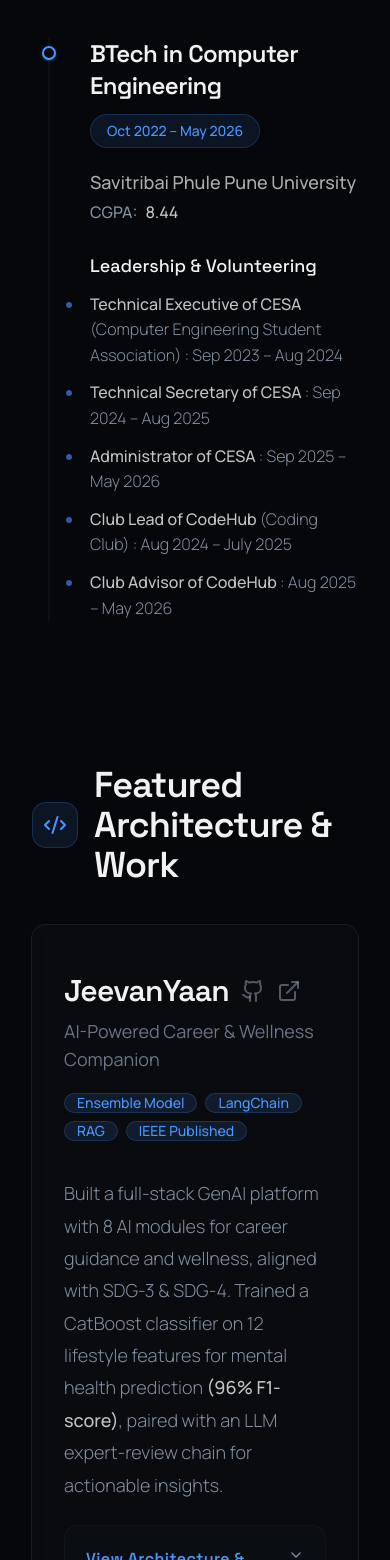
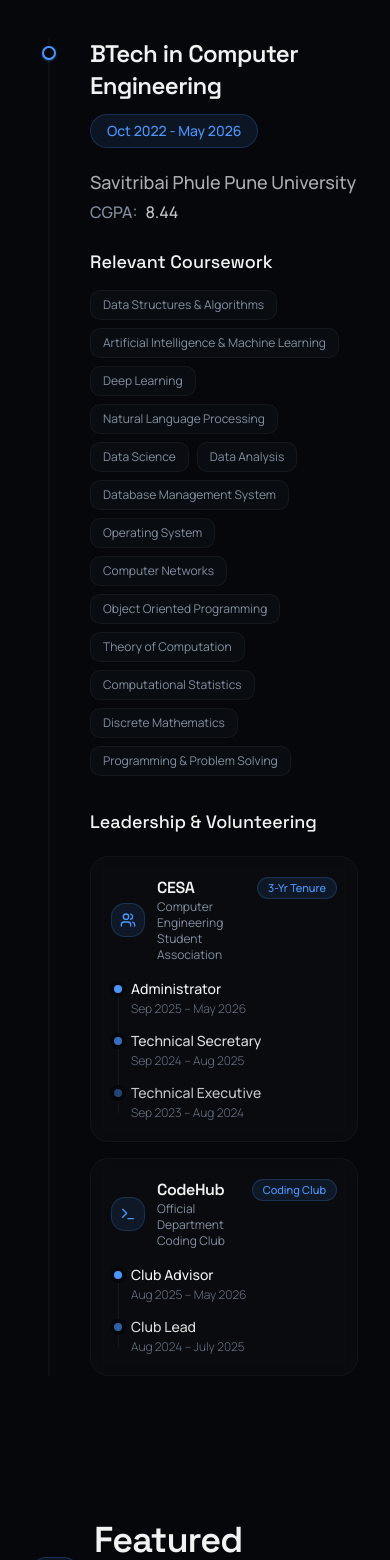
Before and after one commit to SohamMistry01/Portfolio-Soham, a Next.js app: page / in a window 390 px wide. Shown: the part 3648-5208 px from the top of the page. Built offline with nearby package versions, Linux system fonts and the light colour scheme.

Commit message:
UI improvements in Education section

```diff
--- a/src/app/page.tsx
+++ b/src/app/page.tsx
@@ -3,7 +3,7 @@
 import { motion } from "framer-motion";
 import { Badge } from "@/components/ui/badge";
 import { Card, CardContent, CardHeader, CardTitle } from "@/components/ui/card";
-import { Mail, Cpu, Blocks, ArrowRight, FileText, GraduationCap } from "lucide-react";
+import { Mail, Cpu, Blocks, ArrowRight, FileText, GraduationCap, Users, Terminal } from "lucide-react";
 import { Projects } from "@/components/projects";
 
 const GithubIcon = (props: React.SVGProps<SVGSVGElement>) => (
@@ -224,7 +224,7 @@ export default function Portfolio() {
                   BTech in Computer Engineering
                 </h4>
                 <span className="text-sm font-medium text-primary bg-primary/10 border border-primary/20 px-4 py-1.5 rounded-full w-fit shrink-0">
-                  Oct 2022 – May 2026
+                  Oct 2022 - May 2026
                 </span>
               </div>
 
@@ -237,25 +237,133 @@ export default function Portfolio() {
                 </p>
               </div>
 
-              <div className="space-y-3 pt-2">
-                <h5 className={`${headingFont} text-lg font-medium text-foreground`}>Leadership &amp; Volunteering</h5>
-                <ul className="space-y-3 text-base text-muted-foreground leading-[1.6] font-light">
-                  <li className="relative before:content-[''] before:absolute before:-left-6 before:top-2.5 before:w-1.5 before:h-1.5 before:bg-primary/60 before:rounded-full">
-                    <strong className="text-foreground/80 font-medium">Technical Executive of CESA</strong> (Computer Engineering Student Association) : Sep 2023 – Aug 2024
-                  </li>
-                  <li className="relative before:content-[''] before:absolute before:-left-6 before:top-2.5 before:w-1.5 before:h-1.5 before:bg-primary/60 before:rounded-full">
-                    <strong className="text-foreground/80 font-medium">Technical Secretary of CESA</strong> : Sep 2024 – Aug 2025
-                  </li>
-                  <li className="relative before:content-[''] before:absolute before:-left-6 before:top-2.5 before:w-1.5 before:h-1.5 before:bg-primary/60 before:rounded-full">
-                    <strong className="text-foreground/80 font-medium">Administrator of CESA</strong> : Sep 2025 – May 2026
-                  </li>
-                  <li className="relative before:content-[''] before:absolute before:-left-6 before:top-2.5 before:w-1.5 before:h-1.5 before:bg-primary/60 before:rounded-full">
-                    <strong className="text-foreground/80 font-medium">Club Lead of CodeHub</strong> (Coding Club) : Aug 2024 – July 2025
-                  </li>
-                  <li className="relative before:content-[''] before:absolute before:-left-6 before:top-2.5 before:w-1.5 before:h-1.5 before:bg-primary/60 before:rounded-full">
-                    <strong className="text-foreground/80 font-medium">Club Advisor of CodeHub</strong> : Aug 2025 – May 2026
-                  </li>
-                </ul>
+              {/* Coursework */}
+              <div className="space-y-3 pt-1">
+                <h5 className={`${headingFont} text-lg font-medium text-foreground`}>
+                  Relevant Coursework
+                </h5>
+                <div className="flex flex-wrap gap-2 pt-0.5">
+                  {[
+                    "Data Structures & Algorithms",
+                    "Artificial Intelligence & Machine Learning",
+                    "Deep Learning",
+                    "Natural Language Processing",
+                    "Data Science",
+                    "Data Analysis",
+                    "Database Management System",
+                    "Operating System",
+                    "Computer Networks",
+                    "Object Oriented Programming",
+                    "Theory of Computation",
+                    "Computational Statistics",
+                    "Discrete Mathematics",
+                    "Programming & Problem Solving",
+                  ].map((course) => (
+                    <Badge
+                      key={course}
+                      variant="secondary"
+                      className="h-auto py-1.5 px-3 text-xs sm:text-sm font-normal text-muted-foreground bg-card/50 border border-border/50 hover:border-primary/40 hover:text-foreground hover:bg-primary/5 transition-all rounded-lg"
+                    >
+                      {course}
+                    </Badge>
+                  ))}
+                </div>
+              </div>
+
+              <div className="space-y-4 pt-3">
+                <h5 className={`${headingFont} text-lg font-medium text-foreground`}>
+                  Leadership &amp; Volunteering
+                </h5>
+
+                <div className="grid grid-cols-1 md:grid-cols-2 gap-4 pt-1">
+                  {/* CESA */}
+                  <div className="rounded-2xl border border-border/40 bg-card/40 backdrop-blur-sm p-5 space-y-4 hover:border-primary/30 hover:bg-card/60 transition-all duration-300">
+                    <div className="flex items-start justify-between gap-3">
+                      <div className="flex items-center gap-3">
+                        <div className="p-2 rounded-xl bg-primary/10 text-primary border border-primary/20 shrink-0">
+                          <Users className="w-4 h-4" />
+                        </div>
+                        <div>
+                          <h6 className="font-semibold text-foreground text-base tracking-tight leading-snug">
+                            CESA
+                          </h6>
+                          <p className="text-xs text-muted-foreground">
+                            Computer Engineering Student Association
+                          </p>
+                        </div>
+                      </div>
+                      <span className="text-[11px] font-medium text-primary bg-primary/10 border border-primary/20 px-2.5 py-0.5 rounded-full shrink-0">
+                        3-Yr Tenure
+                      </span>
+                    </div>
+
+                    <div className="relative pl-5 space-y-3.5 before:content-[''] before:absolute before:left-[7px] before:top-2 before:bottom-2 before:w-px before:bg-border/60">
+                      <div className="relative">
+                        <div className="absolute -left-[17px] top-1.5 w-2 h-2 rounded-full bg-primary ring-4 ring-background" />
+                        <div className="flex flex-col sm:flex-row sm:items-baseline justify-between gap-0.5">
+                          <span className="text-sm font-medium text-foreground">Administrator</span>
+                          <span className="text-xs text-muted-foreground/80 font-light">Sep 2025 – May 2026</span>
+                        </div>
+                      </div>
+
+                      <div className="relative">
+                        <div className="absolute -left-[17px] top-1.5 w-2 h-2 rounded-full bg-primary/70 ring-4 ring-background" />
+                        <div className="flex flex-col sm:flex-row sm:items-baseline justify-between gap-0.5">
+                          <span className="text-sm font-medium text-foreground/90">Technical Secretary</span>
+                          <span className="text-xs text-muted-foreground/80 font-light">Sep 2024 – Aug 2025</span>
+                        </div>
+                      </div>
+
+                      <div className="relative">
+                        <div className="absolute -left-[17px] top-1.5 w-2 h-2 rounded-full bg-primary/40 ring-4 ring-background" />
+                        <div className="flex flex-col sm:flex-row sm:items-baseline justify-between gap-0.5">
+                          <span className="text-sm font-medium text-foreground/80">Technical Executive</span>
+                          <span className="text-xs text-muted-foreground/80 font-light">Sep 2023 – Aug 2024</span>
+                        </div>
+                      </div>
+                    </div>
+                  </div>
+
+                  {/* CodeHub */}
+                  <div className="rounded-2xl border border-border/40 bg-card/40 backdrop-blur-sm p-5 space-y-4 hover:border-primary/30 hover:bg-card/60 transition-all duration-300">
+                    <div className="flex items-start justify-between gap-3">
+                      <div className="flex items-center gap-3">
+                        <div className="p-2 rounded-xl bg-primary/10 text-primary border border-primary/20 shrink-0">
+                          <Terminal className="w-4 h-4" />
+                        </div>
+                        <div>
+                          <h6 className="font-semibold text-foreground text-base tracking-tight leading-snug">
+                            CodeHub
+                          </h6>
+                          <p className="text-xs text-muted-foreground">
+                            Official Department Coding Club
+                          </p>
+                        </div>
+                      </div>
+                      <span className="text-[11px] font-medium text-primary bg-primary/10 border border-primary/20 px-2.5 py-0.5 rounded-full shrink-0">
+                        Coding Club
+                      </span>
+                    </div>
+
+                    <div className="relative pl-5 space-y-3.5 before:content-[''] before:absolute before:left-[7px] before:top-2 before:bottom-2 before:w-px before:bg-border/60">
+                      <div className="relative">
+                        <div className="absolute -left-[17px] top-1.5 w-2 h-2 rounded-full bg-primary ring-4 ring-background" />
+                        <div className="flex flex-col sm:flex-row sm:items-baseline justify-between gap-0.5">
+                          <span className="text-sm font-medium text-foreground">Club Advisor</span>
+                          <span className="text-xs text-muted-foreground/80 font-light">Aug 2025 – May 2026</span>
+                        </div>
+                      </div>
+
+                      <div className="relative">
+                        <div className="absolute -left-[17px] top-1.5 w-2 h-2 rounded-full bg-primary/60 ring-4 ring-background" />
+                        <div className="flex flex-col sm:flex-row sm:items-baseline justify-between gap-0.5">
+                          <span className="text-sm font-medium text-foreground/90">Club Lead</span>
+                          <span className="text-xs text-muted-foreground/80 font-light">Aug 2024 – July 2025</span>
+                        </div>
+                      </div>
+                    </div>
+                  </div>
+                </div>
               </div>
             </div>
           </div>
```
